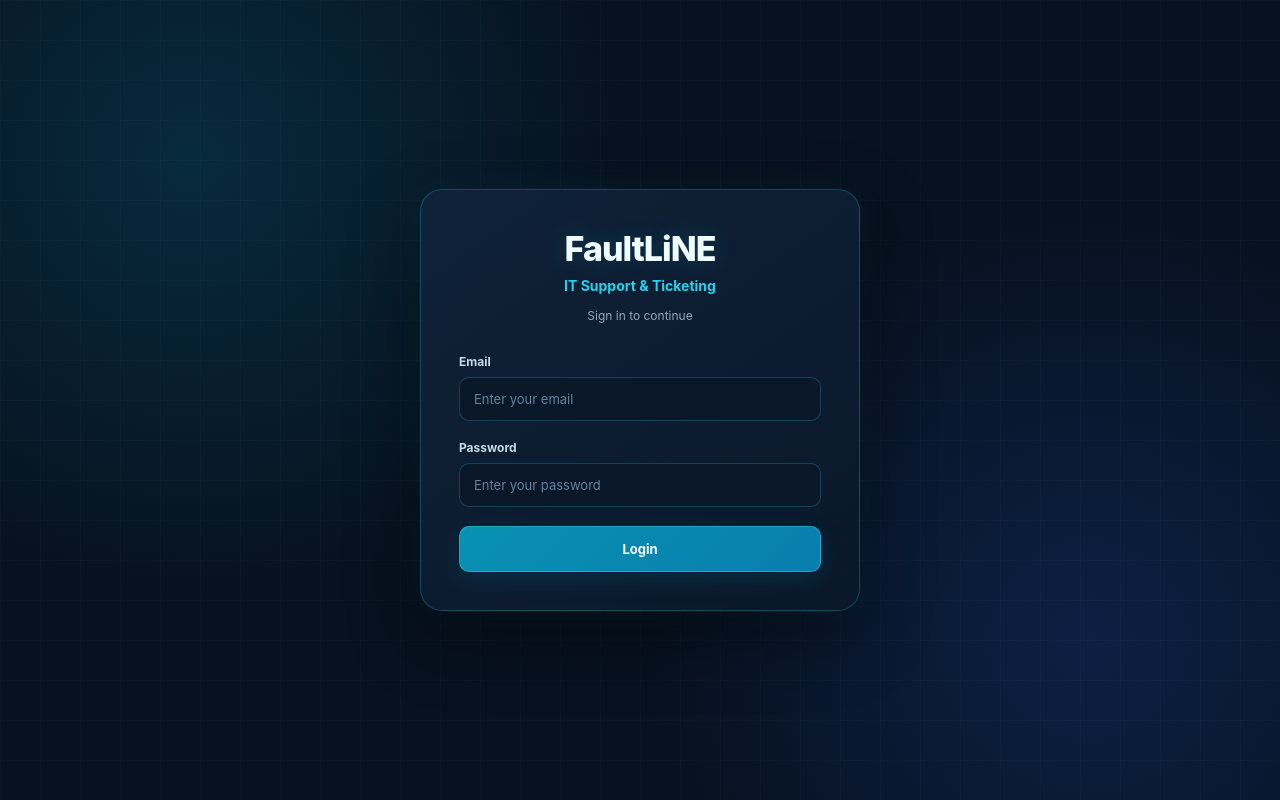
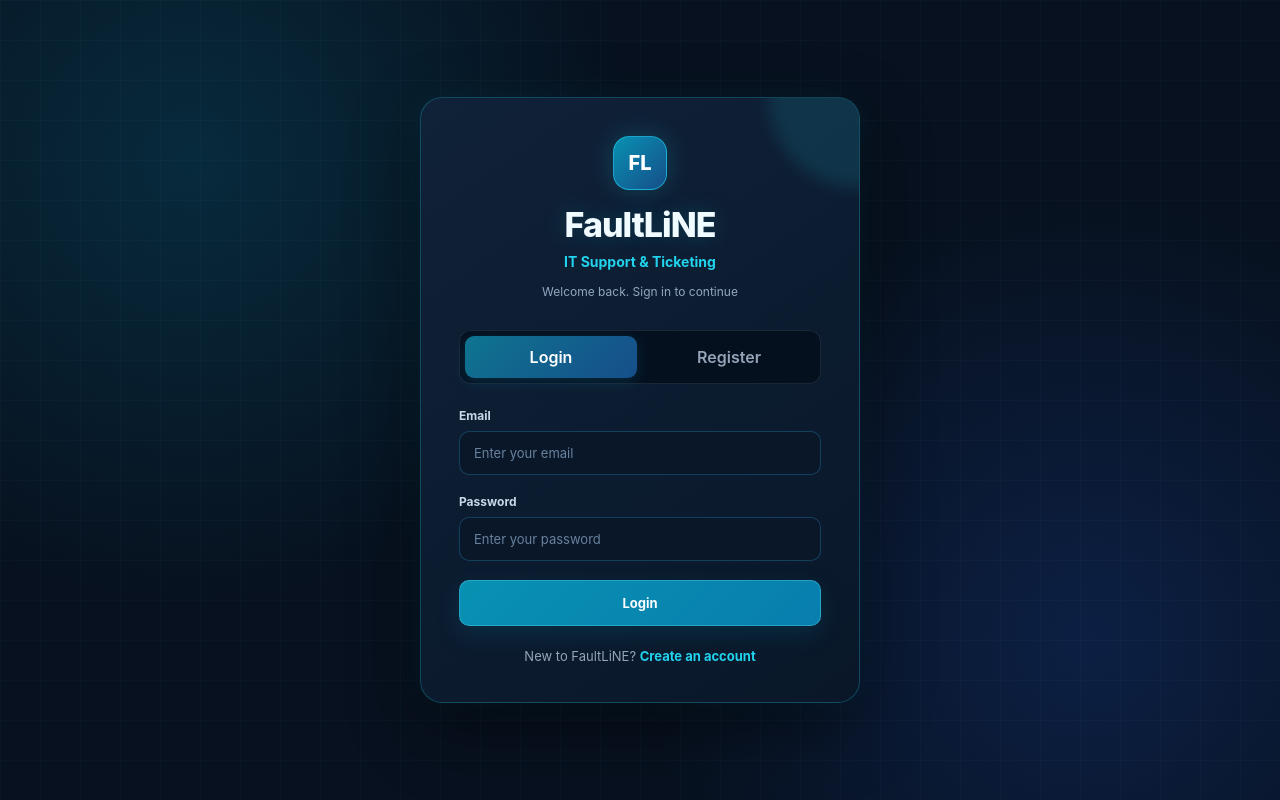
Before and after one commit to nyangnyeong03/IT-Support-Ticketing-System, a React app in the folder frontend/: page / in a window 1280 px wide. Built offline with nearby package versions, Linux system fonts and the light colour scheme; the HTML template or start-up script is replaced by a standard one.

Commit message:
Fix OTP timeout and update registration UI

```diff
--- a/frontend/src/App.css
+++ b/frontend/src/App.css
@@ -1116,3 +1116,137 @@ select:focus-visible {
         transition-duration: 0.01ms !important;
     }
 }
+
+/* Login and registration enhancements */
+.login-card.auth-card {
+    animation: auth-enter 0.45s ease both;
+    position: relative;
+    overflow: hidden;
+}
+
+.auth-card::before {
+    content: "";
+    position: absolute;
+    top: -90px;
+    right: -90px;
+    width: 180px;
+    height: 180px;
+    border-radius: 50%;
+    background: rgba(34, 211, 238, 0.12);
+    filter: blur(8px);
+    pointer-events: none;
+}
+
+.auth-logo {
+    display: grid;
+    place-items: center;
+    width: 54px;
+    height: 54px;
+    margin: 0 auto 14px;
+    border: 1px solid rgba(34, 211, 238, 0.6);
+    border-radius: 16px;
+    background: linear-gradient(135deg, #0891b2, #164e8a);
+    color: #ffffff;
+    font-size: 20px;
+    font-weight: 800;
+    box-shadow: 0 0 25px rgba(34, 211, 238, 0.2);
+}
+
+.auth-toggle {
+    display: grid;
+    grid-template-columns: 1fr 1fr;
+    gap: 6px;
+    padding: 5px;
+    margin: 24px 0;
+    border: 1px solid rgba(148, 163, 184, 0.15);
+    border-radius: 12px;
+    background: rgba(3, 12, 25, 0.7);
+}
+
+.auth-tab {
+    padding: 11px;
+    border: 0;
+    border-radius: 9px;
+    background: transparent;
+    color: #94a3b8;
+    font: inherit;
+    font-weight: 600;
+    cursor: pointer;
+    transition: background 0.25s ease, color 0.25s ease, transform 0.25s ease;
+}
+
+.auth-tab:hover {
+    color: #e0faff;
+}
+
+.auth-tab.active {
+    color: #ffffff;
+    background: linear-gradient(135deg, #0e7490, #164e8a);
+    box-shadow: 0 4px 14px rgba(8, 145, 178, 0.2);
+}
+
+.auth-card .form-group input {
+    transition: border-color 0.2s ease, box-shadow 0.2s ease;
+}
+
+.auth-card .form-group input:focus {
+    border-color: #22d3ee;
+    box-shadow: 0 0 0 3px rgba(34, 211, 238, 0.12);
+    outline: none;
+}
+
+.auth-card .login-button {
+    transition: transform 0.2s ease, box-shadow 0.2s ease, opacity 0.2s ease;
+}
+
+.auth-card .login-button:hover:not(:disabled) {
+    transform: translateY(-2px);
+    box-shadow: 0 8px 24px rgba(8, 145, 178, 0.25);
+}
+
+.auth-card .login-button:disabled {
+    opacity: 0.65;
+    cursor: not-allowed;
+}
+
+.auth-footer {
+    margin: 22px 0 0;
+    color: #94a3b8;
+    text-align: center;
+    font-size: 13px;
+}
+
+.auth-link {
+    padding: 0;
+    border: 0;
+    background: none;
+    color: #22d3ee;
+    font: inherit;
+    font-weight: 700;
+    cursor: pointer;
+}
+
+.auth-link:hover {
+    color: #a5f3fc;
+    text-decoration: underline;
+}
+
+@keyframes auth-enter {
+    from {
+        opacity: 0;
+        transform: translateY(14px) scale(0.985);
+    }
+    to {
+        opacity: 1;
+        transform: translateY(0) scale(1);
+    }
+}
+
+@media (prefers-reduced-motion: reduce) {
+    .login-card.auth-card,
+    .auth-tab,
+    .auth-card .login-button {
+        animation: none;
+        transition: none;
+    }
+}
--- a/frontend/src/App.jsx
+++ b/frontend/src/App.jsx
@@ -7,6 +7,11 @@ function App() {
 const [password, setPassword] = useState("");
 const [message, setMessage] = useState("");
 
+
+const [authMode, setAuthMode] = useState("login");
+const [fullName, setFullName] = useState("");
+const [confirmPassword, setConfirmPassword] = useState("");
+const [authSubmitting, setAuthSubmitting] = useState(false);
     const [user, setUser] = useState(
         JSON.parse(localStorage.getItem("user")) || null
     );
@@ -374,6 +379,61 @@ const sendComment = async () => {
             setMessage(
                 "Cannot connect to the server. Make sure the backend is running."
             );
+        }
+    };
+
+const handleRegister = async (e) => {
+    e.preventDefault();
+    setMessage("");
+
+    if (password !== confirmPassword) {
+        setMessage("Passwords do not match.");
+        return;
+    }
+
+    if (password.length < 8) {
+        setMessage("Password must be at least 8 characters.");
+        return;
+    }
+
+    setAuthSubmitting(true);
+
+    try {
+        const response = await fetch(
+            "https://it-support-ticketing-system.onrender.com/api/auth/register",
+            {
+                method: "POST",
+                headers: {
+                    "Content-Type": "application/json"
+                },
+                body: JSON.stringify({
+                    full_name: fullName.trim(),
+                    email: email.trim(),
+                    password
+                })
+            }
+        );
+
+        const data = await response.json();
+
+        if (!response.ok) {
+            setMessage(data.message || "Registration failed.");
+            return;
+        }
+
+        setMessage(
+            data.message || "Account created successfully! You can now log in."
+        );
+
+        setAuthMode("login");
+        setFullName("");
+        setPassword("");
+        setConfirmPassword("");
+    } catch (error) {
+        console.error("Registration error:", error);
+        setMessage("Cannot connect to the server. Please try again.");
+    } finally {
+        setAuthSubmitting(false);
     }
 };
 
@@ -420,94 +480,138 @@ const sendComment = async () => {
     // LOGIN PAGE
     // ========================================
 
+
 if (!user) {
+    const isRegister = authMode === "register";
 
     return (
         <div className="login-page">
-
-                <div className="login-card">
-
+            <div className="login-card auth-card" key={authMode}>
                 <div className="login-header">
-
-                        <h1>
-                            FaultLiNE
-                        </h1>
-
-                        <p>
-                            IT Support & Ticketing
-                        </p>
-
-                        <span>
-                            Sign in to continue
-                        </span>
-
-                    </div>
-
-
-                    <form onSubmit={handleLogin}>
-
+                    <div className="auth-logo">FL</div>
+                    <h1>FaultLiNE</h1>
+                    <p>IT Support & Ticketing</p>
+                    <span>
+                        {isRegister
+                            ? "Create your account to get started"
+                            : "Welcome back. Sign in to continue"}
+                    </span>
+                </div>
+
+                <div className="auth-toggle">
+                    <button
+                        type="button"
+                        className={!isRegister ? "auth-tab active" : "auth-tab"}
+                        onClick={() => {
+                            setAuthMode("login");
+                            setMessage("");
+                        }}
+                    >
+                        Login
+                    </button>
+
+                    <button
+                        type="button"
+                        className={isRegister ? "auth-tab active" : "auth-tab"}
+                        onClick={() => {
+                            setAuthMode("register");
+                            setMessage("");
+                        }}
+                    >
+                        Register
+                    </button>
+                </div>
+
+                <form onSubmit={isRegister ? handleRegister : handleLogin}>
+                    {isRegister && (
                         <div className="form-group">
-
-                            <label>
-                                Email
-                            </label>
-
+                            <label>Full Name</label>
+                            <input
+                                type="text"
+                                placeholder="Enter your full name"
+                                value={fullName}
+                                onChange={(e) => setFullName(e.target.value)}
+                                autoComplete="name"
+                                required
+                            />
+                        </div>
+                    )}
+
+                    <div className="form-group">
+                        <label>Email</label>
                         <input
                             type="email"
                             placeholder="Enter your email"
                             value={email}
-                                onChange={(e) =>
-                                    setEmail(
-                                        e.target.value
-                                    )
-                                }
+                            onChange={(e) => setEmail(e.target.value)}
+                            autoComplete="email"
                             required
                         />
-
-                        </div>
-
+                    </div>
 
                     <div className="form-group">
-
-                            <label>
-                                Password
-                            </label>
-
+                        <label>Password</label>
                         <input
                             type="password"
-                                placeholder="Enter your password"
+                            placeholder={isRegister ? "At least 8 characters" : "Enter your password"}
                             value={password}
-                                onChange={(e) =>
-                                    setPassword(
-                                        e.target.value
-                                    )
-                                }
+                            onChange={(e) => setPassword(e.target.value)}
+                            autoComplete={isRegister ? "new-password" : "current-password"}
+                            minLength={isRegister ? 8 : undefined}
                             required
                         />
-
-                        </div>
-
+                    </div>
+
+                    {isRegister && (
+                        <div className="form-group">
+                            <label>Confirm Password</label>
+                            <input
+                                type="password"
+                                placeholder="Re-enter your password"
+                                value={confirmPassword}
+                                onChange={(e) => setConfirmPassword(e.target.value)}
+                                autoComplete="new-password"
+                                minLength={8}
+                                required
+                            />
+                        </div>
+                    )}
 
                     <button
                         className="login-button"
                         type="submit"
-                        >
-                            Login
+                        disabled={authSubmitting}
+                    >
+                        {authSubmitting
+                            ? "Creating account..."
+                            : isRegister
+                                ? "Create Account"
+                                : "Login"}
                     </button>
-
                 </form>
 
-
                 {message && (
-
-                        <div className="message">
+                    <div className="message" role="status">
                         {message}
                     </div>
-
                 )}
 
-                </div>
-
+                <p className="auth-footer">
+                    {isRegister
+                        ? "Already have an account?"
+                        : "New to FaultLiNE?"}{" "}
+                    <button
+                        type="button"
+                        className="auth-link"
+                        onClick={() => {
+                            setAuthMode(isRegister ? "login" : "register");
+                            setMessage("");
+                        }}
+                    >
+                        {isRegister ? "Login here" : "Create an account"}
+                    </button>
+                </p>
+            </div>
         </div>
     );
 }
```
Also changed, not shown: 1 other file (tests, documents, lock files or other folders). Lines whose indentation alone changed are shown as unchanged.
